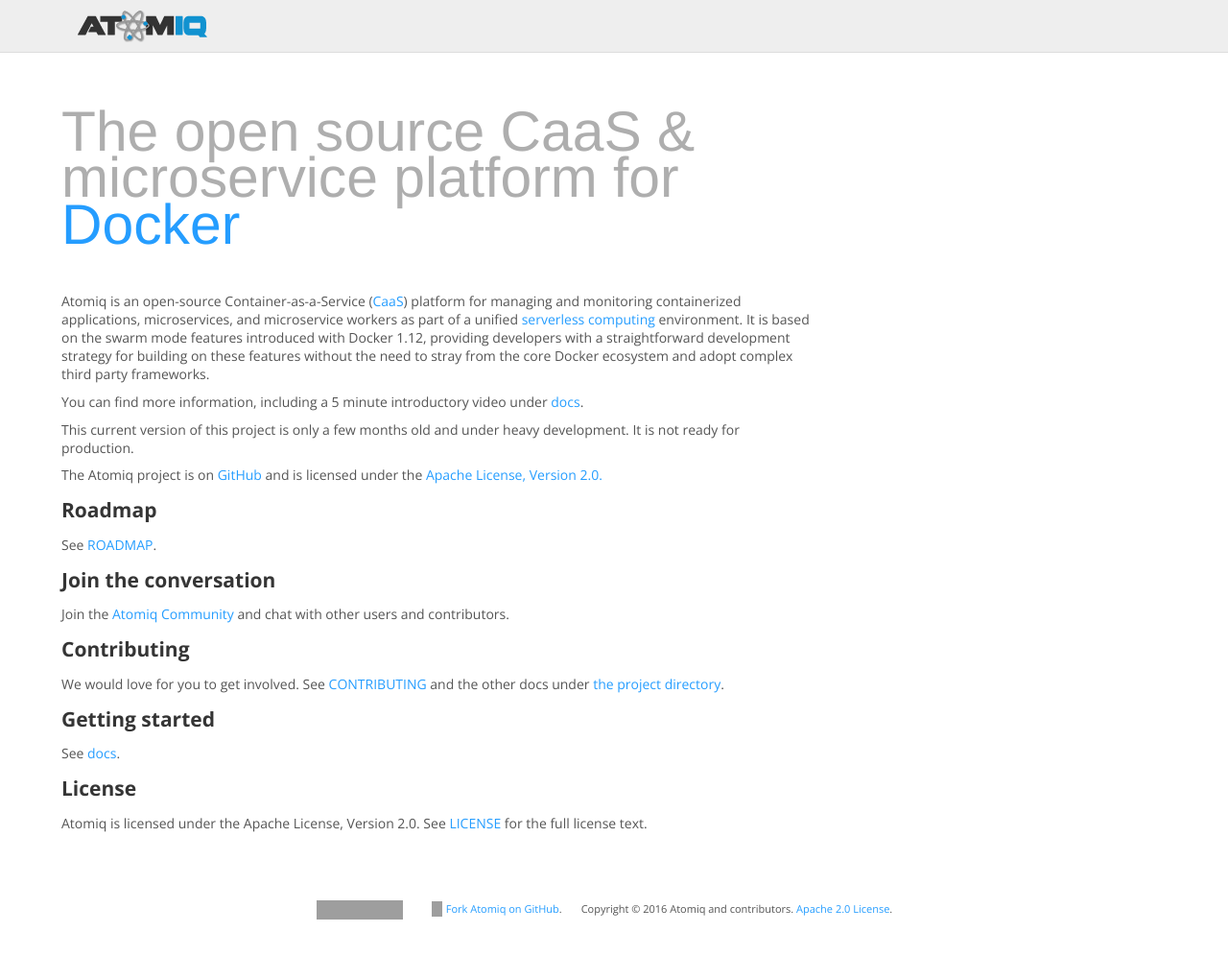
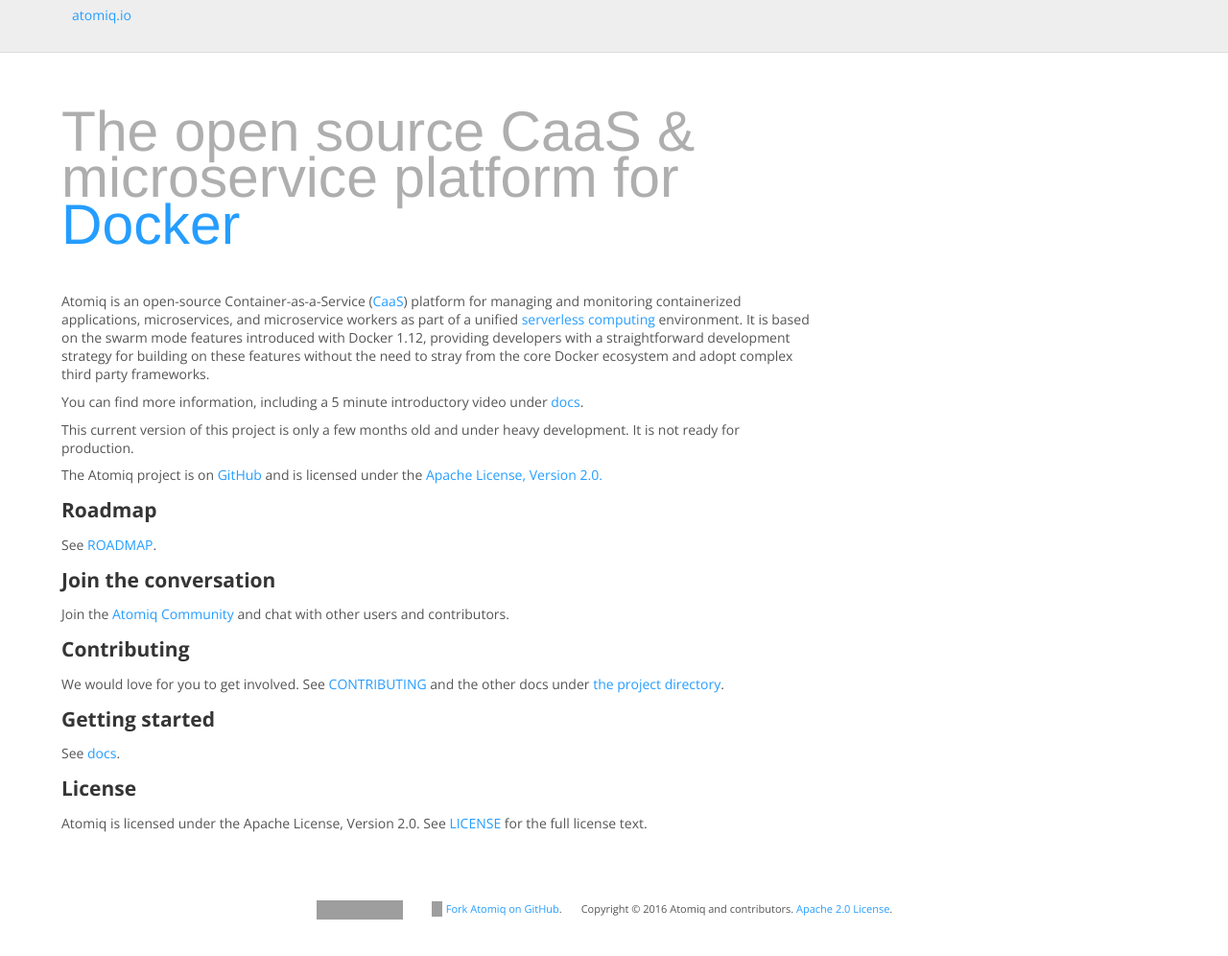
Before and after one commit to atomiqio/atomiqio.github.io, a Jekyll site: the page built from index.md, in a window 1280 px wide and 996 px high. Shown: the whole window at 96% size. Built offline with Jekyll 4.4.1, drawn with Linux system fonts in a browser that asks for light colours; nearby versions of some CDN libraries; grey boxes are pictures that could not be loaded.

Commit message:
Update header-en.html

```diff
--- a/_includes/header/header-en.html
+++ b/_includes/header/header-en.html
@@ -3,8 +3,8 @@
       <div id="nav-button" class="fa fa-bars fa-2x button"></div>
   </div>
   <section id="logo"><a href="/" class="atomiq"></a>
-    <a href="/">
-      <img src="/images/logo/atomiq-logo-light-bg-150x45-x.png">
+    <a href="/">atomiq.io
+      <!--img src="/images/logo/atomiq-logo-light-bg-150x45-x.png"-->
     </a>
   </section>
   <div id="navbar">
```
